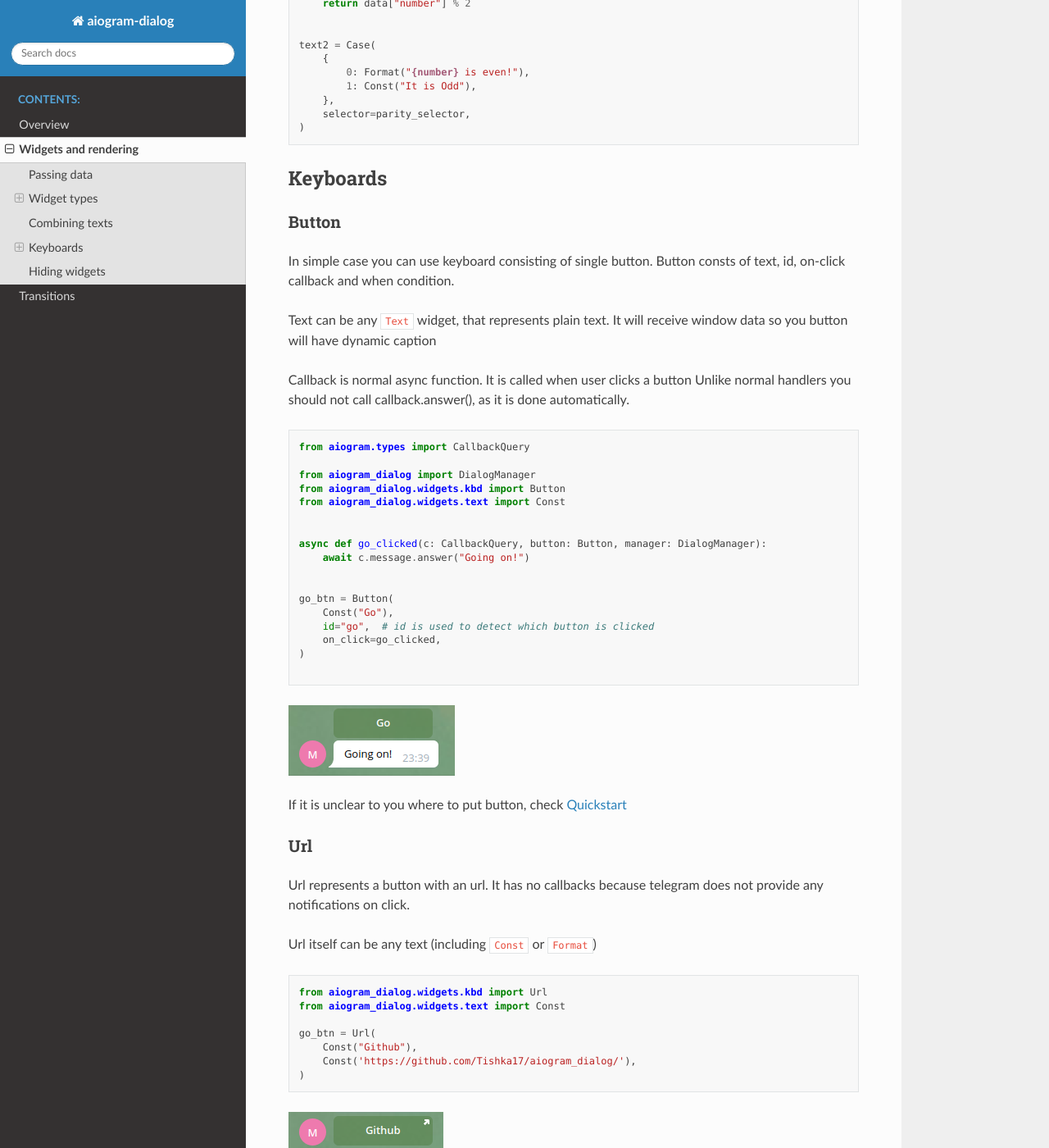
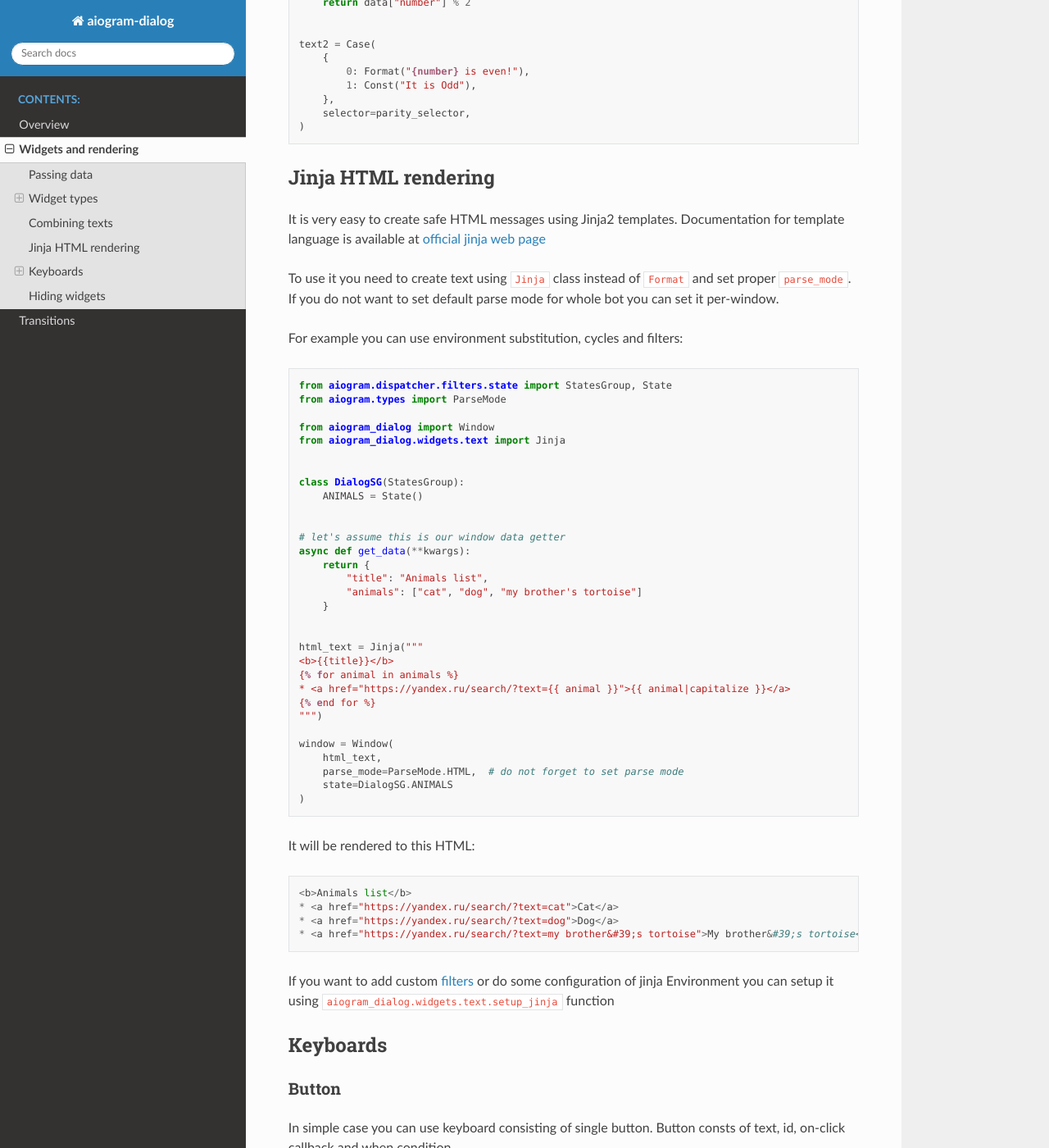
Before and after one commit to Tishka17/aiogram_dialog, a Sphinx documentation site: the page built from docs/widgets.rst, in a window 1280 px wide and 1400 px high, scrolled down 3753 px. Shown: the whole window at 82% size. Built offline with Sphinx 7.4.7 and the Read the Docs theme 2.0.0, drawn with Linux system fonts in a browser that asks for light colours.

Commit message:
jinja doc

```diff
--- /dev/null
+++ b/docs/examples/widgets/jinja.html
@@ -0,0 +1,4 @@
+<b>Animals list</b>
+* <a href="https://yandex.ru/search/?text=cat">Cat</a>
+* <a href="https://yandex.ru/search/?text=dog">Dog</a>
+* <a href="https://yandex.ru/search/?text=my brother&#39;s tortoise">My brother&#39;s tortoise</a>
--- /dev/null
+++ b/docs/examples/widgets/jinja.py
@@ -0,0 +1,31 @@
+from aiogram.dispatcher.filters.state import StatesGroup, State
+from aiogram.types import ParseMode
+
+from aiogram_dialog import Window
+from aiogram_dialog.widgets.text import Jinja
+
+
+class DialogSG(StatesGroup):
+    ANIMALS = State()
+
+
+# let's assume this is our window data getter
+async def get_data(**kwargs):
+    return {
+        "title": "Animals list",
+        "animals": ["cat", "dog", "my brother's tortoise"]
+    }
+
+
+html_text = Jinja("""
+<b>{{title}}</b>
+{% for animal in animals %}
+* <a href="https://yandex.ru/search/?text={{ animal }}">{{ animal|capitalize }}</a>
+{% end for %}
+""")
+
+window = Window(
+    html_text,
+    parse_mode=ParseMode.HTML,  # do not forget to set parse mode
+    state=DialogSG.ANIMALS
+)
--- a/docs/widgets.rst
+++ b/docs/widgets.rst
@@ -61,7 +61,7 @@ Every time you need to render text use any of text widgets:
 * :ref:`Multi<multi_text>` - multiple texts, joined with a separator
 * :ref:`Case<case_text>` - shows one of texts based on condition
 * ``Progress`` - shows a progress bar
-* ``Jinja`` - represents a HTML rendered using jinja2 template
+* :ref:`Jinja<jinja>` - represents a HTML rendered using jinja2 template
 
 Keyboard widget types
 *****************************
@@ -97,6 +97,30 @@ To select one of the texts depending on some condition you should use ``Case``.
 The condition can be either a data key or a function:
 
 .. literalinclude:: examples/widgets/case.py
+
+
+Jinja HTML rendering
+=========================
+
+.. _jinja:
+
+It is very easy to create safe HTML messages using Jinja2 templates.
+Documentation for template language is available at `official jinja web page <https://jinja.palletsprojects.com>`_
+
+To use it you need to create text using ``Jinja`` class instead of ``Format`` and set proper ``parse_mode``.
+If you do not want to set default parse mode for whole bot you can set it per-window.
+
+For example you can use environment substitution, cycles and filters:
+
+.. literalinclude:: examples/widgets/jinja.py
+
+It will be rendered to this HTML:
+
+.. literalinclude:: examples/widgets/jinja.html
+
+If you want to add custom `filters <https://jinja.palletsprojects.com/en/2.11.x/api/#custom-filters>`_
+or do some configuration of jinja Environment you can setup it using ``aiogram_dialog.widgets.text.setup_jinja`` function
+
 
 Keyboards
 ================
```
Also changed, not shown: 1 other file.
